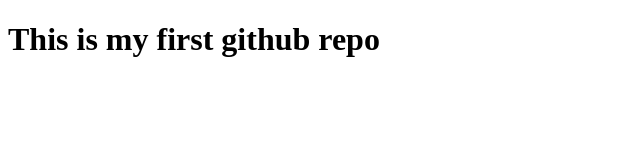
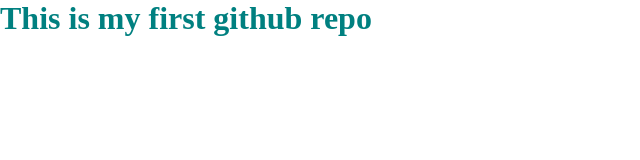
Before and after one commit to saikathassan23/my-first-github-repo, a plain HTML site: page index.html in a window 1280 px wide. Shown: the whole page, without its empty margins (0-640 px from the left). Drawn offline with Linux system fonts and the light colour scheme.

Commit message:
css added

```diff
--- a/index.html
+++ b/index.html
@@ -5,6 +5,7 @@
     <meta charset="UTF-8">
     <meta name="viewport" content="width=device-width, initial-scale=1.0">
     <title>First github repo</title>
+    <link rel="stylesheet" href="style.css">
 </head>
 
 <body>
--- /dev/null
+++ b/style.css
@@ -0,0 +1,9 @@
+*{
+    margin: 0;
+    padding: 0;
+    box-sizing: border-box;
+}
+
+h1{
+    color: teal;
+}
```
